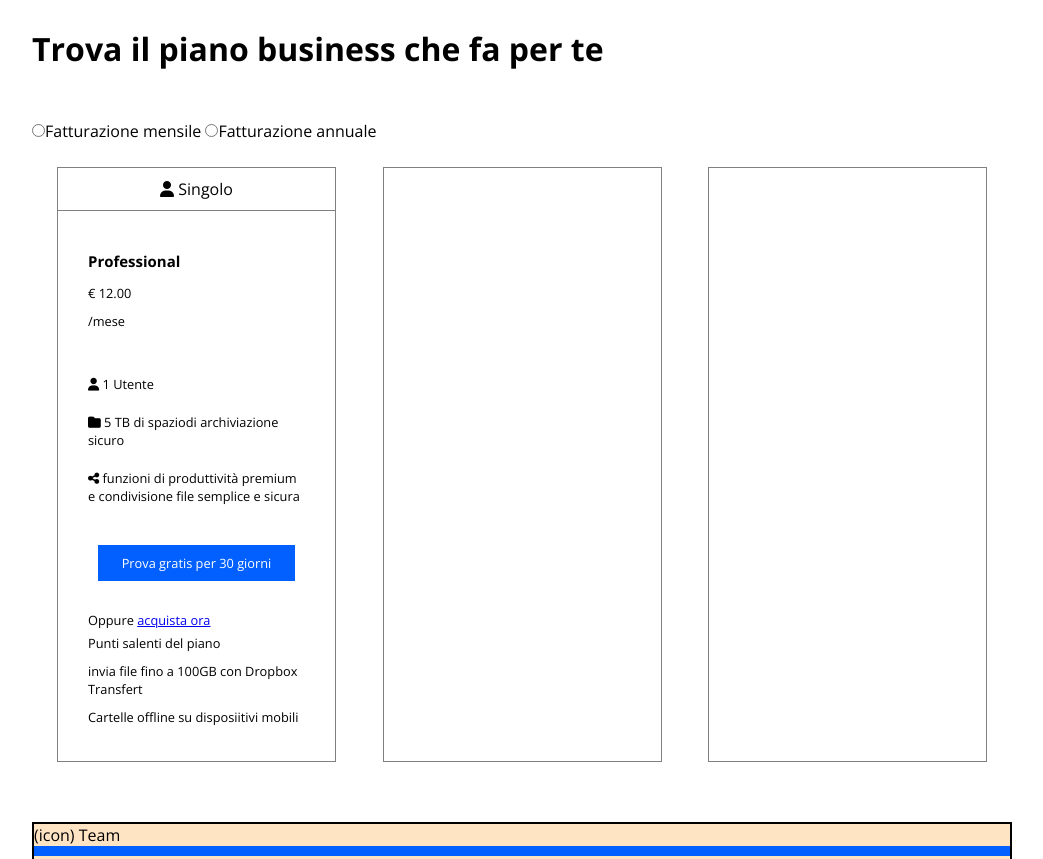
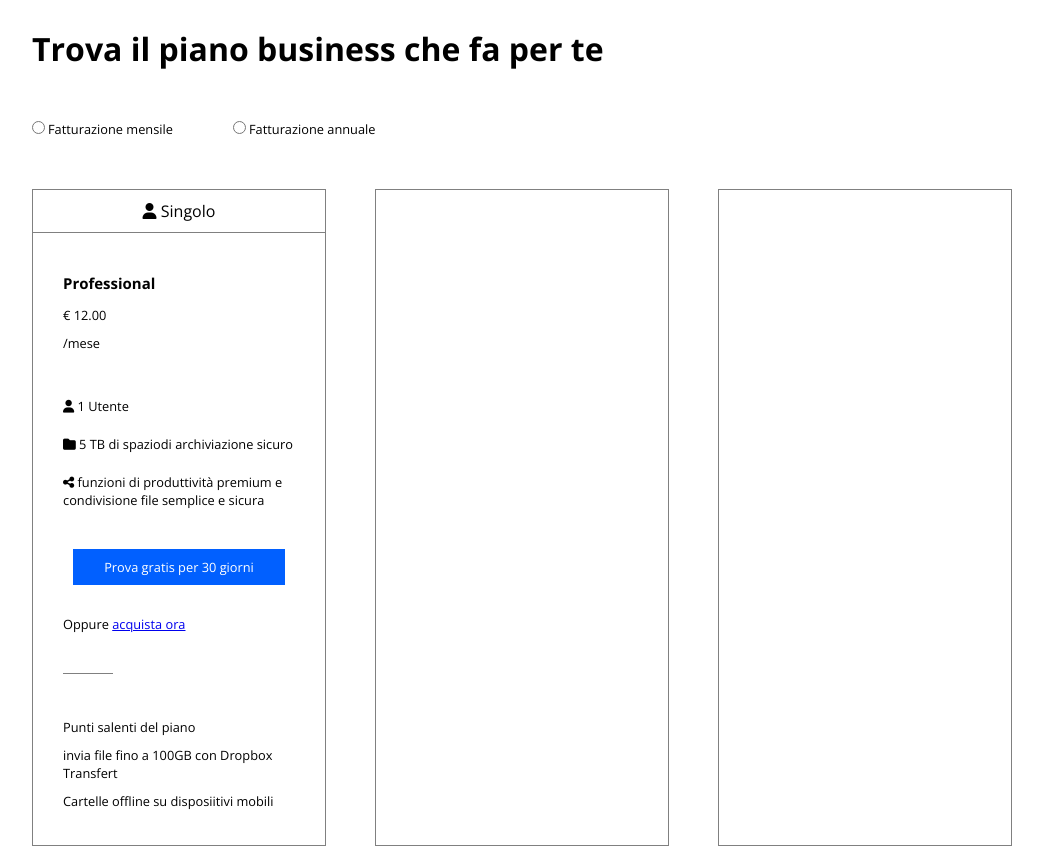
Before and after one commit to Mattia-Carbonera/htmlcss-dropbox, a plain HTML site: page index.html in a window 1280 px wide. Shown: the part 920-1779 px from the top of the page, without its empty margins (118-1161 px from the left). Drawn offline with nearby package versions, Linux system fonts and the light colour scheme.

Commit message:
fixed z-index header & fix company height

```diff
--- a/css/style.css
+++ b/css/style.css
@@ -44,14 +44,14 @@
   display: flex;
   justify-content: space-between;
 
+  padding: 25px 0;
   width: 100%;
 }
 .column {
+  border: 1px solid gray;
+  /* debug */
   width: 30%;
-  gap: 10em;
-  /* debug */
   min-height: 100px;
-  border: 1px solid gray;
 }
 
 .header-column {
@@ -61,8 +61,18 @@
   border-bottom: 1px solid gray;
 }
 
-.detalist-plan {
-  padding: 25px;
+input[type="radio"] {
+  margin-right: 3px;
+  margin-bottom: 30px;
+}
+
+.radio-uno,
+.radio-due {
+  font-size: 0.8rem;
+}
+
+.radio-uno {
+  margin-right: 60px;
 }
 
 .main-column > h3 {
@@ -84,6 +94,14 @@
   padding: 9px 0;
 
   text-align: center;
+}
+
+.short-line {
+  height: 40px;
+  width: 50px;
+  margin-top: 40px;
+
+  border-top: 1px solid gray;
 }
 
 .advantages > span {
@@ -109,6 +127,7 @@
 header {
   position: sticky;
   top: 0;
+  z-index: 1;
 }
 
 .header {
@@ -202,6 +221,10 @@
   background-color: white;
 }
 
+.radio {
+  display: flex;
+}
+
 .container-main > h2 {
   font-size: 2rem;
   margin-bottom: 50px;
@@ -258,7 +281,7 @@
 .company {
   display: flex;
   /* debug */
-  height: 500px;
+  height: calc(100vw / 3);
 }
 
 /* -- */
@@ -267,7 +290,7 @@
   display: flex;
   flex-wrap: wrap;
 
-  width: calc(100% / 3);
+  width: calc(100vw / 3);
   height: 100%;
   /* debug */
   background-color: aqua;
@@ -275,7 +298,7 @@
 
 .company-center {
   height: 100%;
-  width: calc(100% / 3);
+  width: calc(100vw / 3);
 
   /* debug */
   background-color: bisque;
@@ -286,7 +309,7 @@
   display: flex;
   flex-wrap: wrap;
 
-  width: calc(100% / 3);
+  width: calc(100vw / 3);
   height: 100%;
 
   /* debug */
--- a/index.html
+++ b/index.html
@@ -72,8 +72,16 @@
           <div class="container-main">
             <h2>Trova il piano business che fa per te</h2>
             <div class="radio">
-              <input type="radio" /><span>Fatturazione mensile</span>
-              <input type="radio" /><span>Fatturazione annuale</span>
+              <div class="radio-uno">
+                <input type="radio" name="fatturazione" /><span
+                  >Fatturazione mensile</span
+                >
+              </div>
+              <div class="radio-due">
+                <input type="radio" name="fatturazione" /><span
+                  >Fatturazione annuale</span
+                >
+              </div>
             </div>
             <div class="detalist-plan">
               <div class="column column-one">
@@ -105,6 +113,7 @@
                   <span>Oppure <a href="#">acquista ora</a></span>
 
                   <div class="recap">
+                    <div class="short-line"></div>
                     <span>Punti salenti del piano</span>
                     <span>invia file fino a 100GB con Dropbox Transfert</span>
                     <span>Cartelle offline su disposiitivi mobili</span>
```
